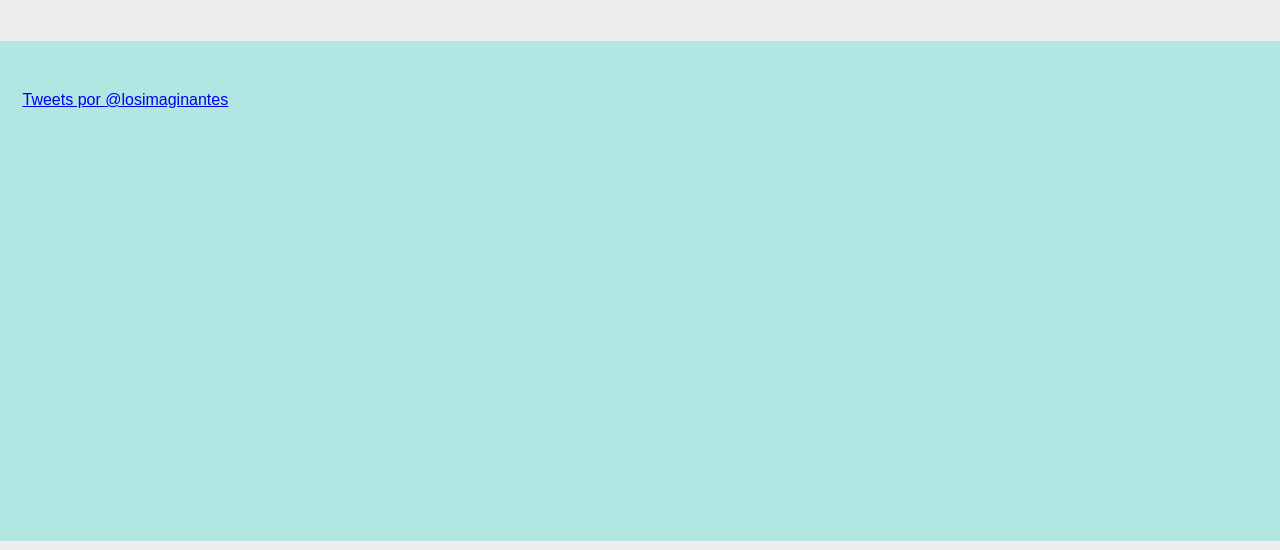
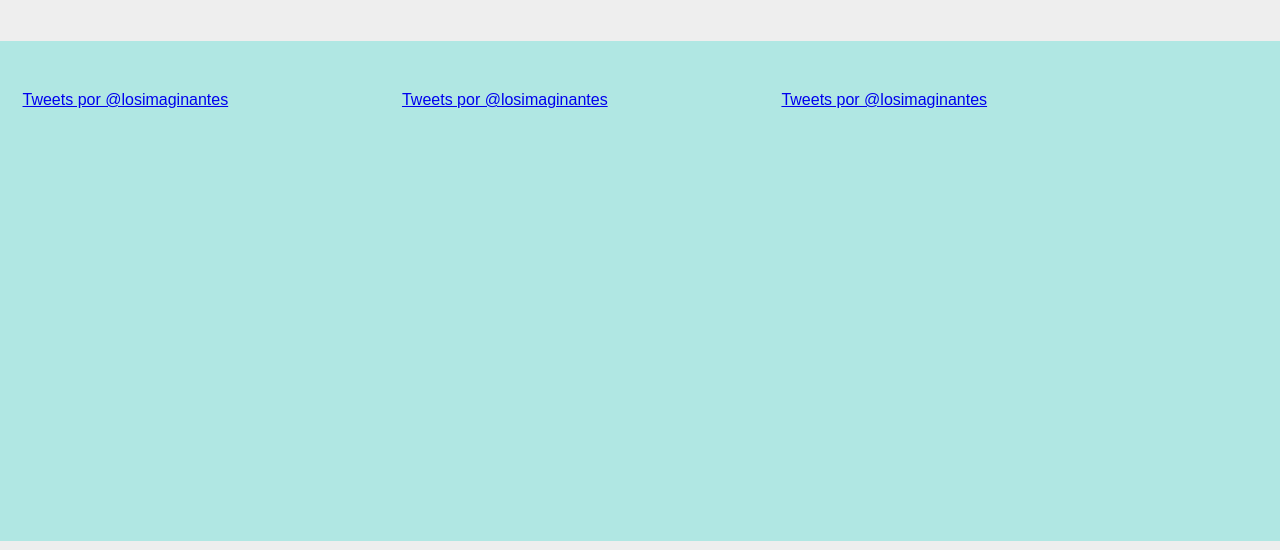
Before and after one commit to vicenteguerra/imaginantes, a plain HTML site: page page.html in a window 1280 px wide. Shown: the part 2002-2552 px from the top of the page. Drawn offline with nearby package versions, Linux system fonts and the light colour scheme; a web font is replaced by a local one.

Commit message:
Widgets
Pruebas de 3 uju #SoFuckingSpecial

```diff
--- a/css/style.css
+++ b/css/style.css
@@ -777,20 +777,40 @@
 
 /* -------------------- WIDGETS ----------------  */
 
-#contenedorWidgets{
+#Widgets{
   width: 100%;
   height: 500px;
   background-color: #b0e7e3;
   display: inline-block;
   margin-bottom: -4px;
 }
- #Widgets{
+ #FacebookWidget{
+    width: 330px;
+    height: 330px;
     margin-top: 50px;
     margin-left: 22.5px;
     margin-right: 22.5px;
+    padding-bottom: 40px;
+    display: inline-block;
+  }
+
+  #TwitterWidget{
+    width: 330px;
     height: 330px;
+    margin-top: 50px;
+    margin-left: 22.5px;
+    margin-right: 22.5px;
     padding-bottom: 40px;
+    display: inline-block;
+  }
+
+  #InstagramWidget{
     width: 330px;
+    height: 330px;
+    margin-top: 50px;
+    margin-left: 22.5px;
+    margin-right: 22.5px;
+    padding-bottom: 40px;
     display: inline-block;
   }
 
--- a/page.html
+++ b/page.html
@@ -221,18 +221,24 @@
 
   </section> <!--  ********  TERMINA PUBLICACIONES ******** -->
 
-  		  <section id="contenedorWidgets"><!--  ********  INICIA WIDGETS ******** -->
+  		  <section id="Widgets"><!--  ********  INICIA WIDGETS ******** -->
 
 
 
-      <section id="Widgets">
+      <section id="FacebookWidget">
     <a class="twitter-timeline" href="https://twitter.com/losimaginantes" data-widget-id="423161448521408512">Tweets por @losimaginantes</a>
+    <script>!function(d,s,id){var js,fjs=d.getElementsByTagName(s)[0],p=/^http:/.test(d.location)?'http':'https';if(!d.getElementById(id)){js=d.createElement(s);js.id=id;js.src=p+"://platform.twitter.com/widgets.js";fjs.parentNode.insertBefore(js,fjs);}}(document,"script","twitter-wjs");</script>
+    </section>
 
+      <section id="TwitterWidget">
+    <a class="twitter-timeline" href="https://twitter.com/losimaginantes" data-widget-id="423161448521408512">Tweets por @losimaginantes</a>
+    <script>!function(d,s,id){var js,fjs=d.getElementsByTagName(s)[0],p=/^http:/.test(d.location)?'http':'https';if(!d.getElementById(id)){js=d.createElement(s);js.id=id;js.src=p+"://platform.twitter.com/widgets.js";fjs.parentNode.insertBefore(js,fjs);}}(document,"script","twitter-wjs");</script>
+      </section>
 
+      <section id="InstagramWidget">
+    <a class="twitter-timeline" href="https://twitter.com/losimaginantes" data-widget-id="423161448521408512">Tweets por @losimaginantes</a>
     <script>!function(d,s,id){var js,fjs=d.getElementsByTagName(s)[0],p=/^http:/.test(d.location)?'http':'https';if(!d.getElementById(id)){js=d.createElement(s);js.id=id;js.src=p+"://platform.twitter.com/widgets.js";fjs.parentNode.insertBefore(js,fjs);}}(document,"script","twitter-wjs");</script>
-
-
-      </section>
+    </section>
 
   </section> <!--  ********  TERMINA WIDGETS ******** -->
 
```
